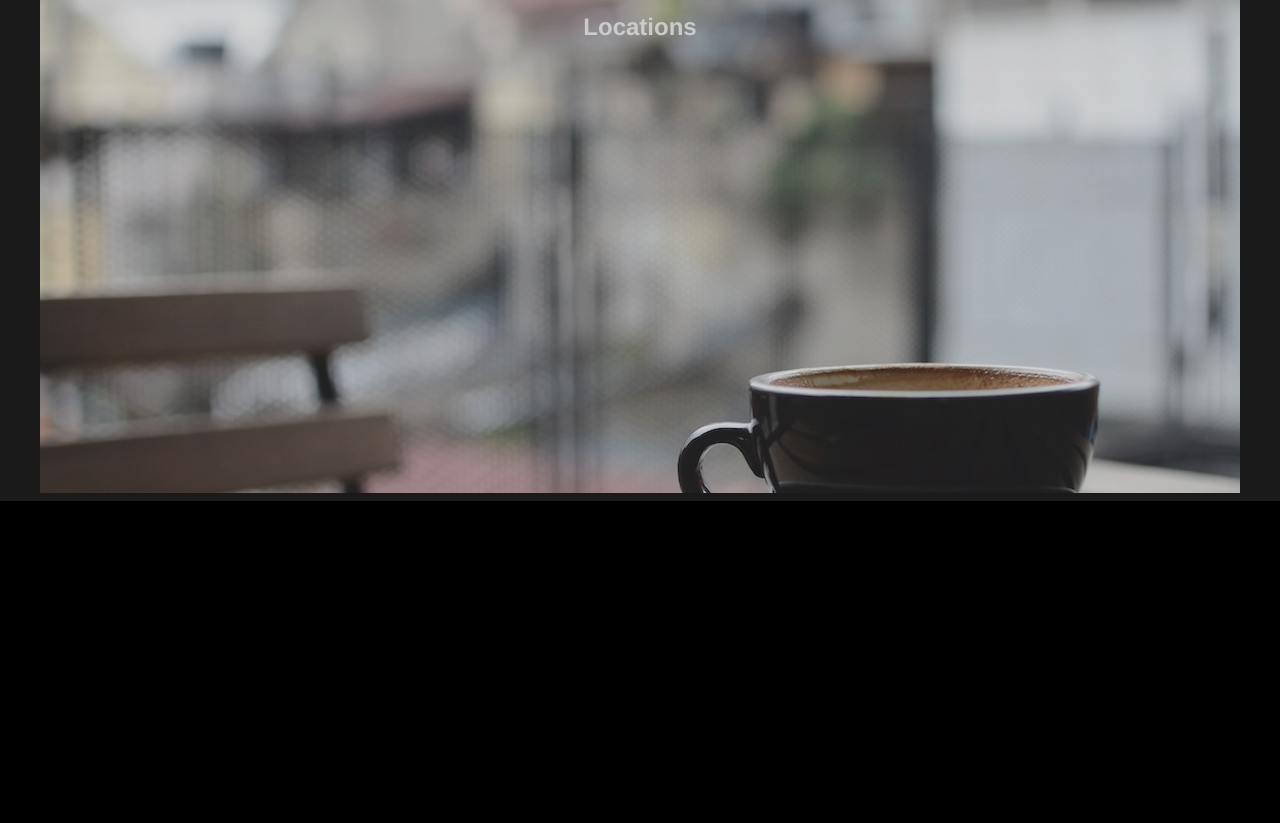
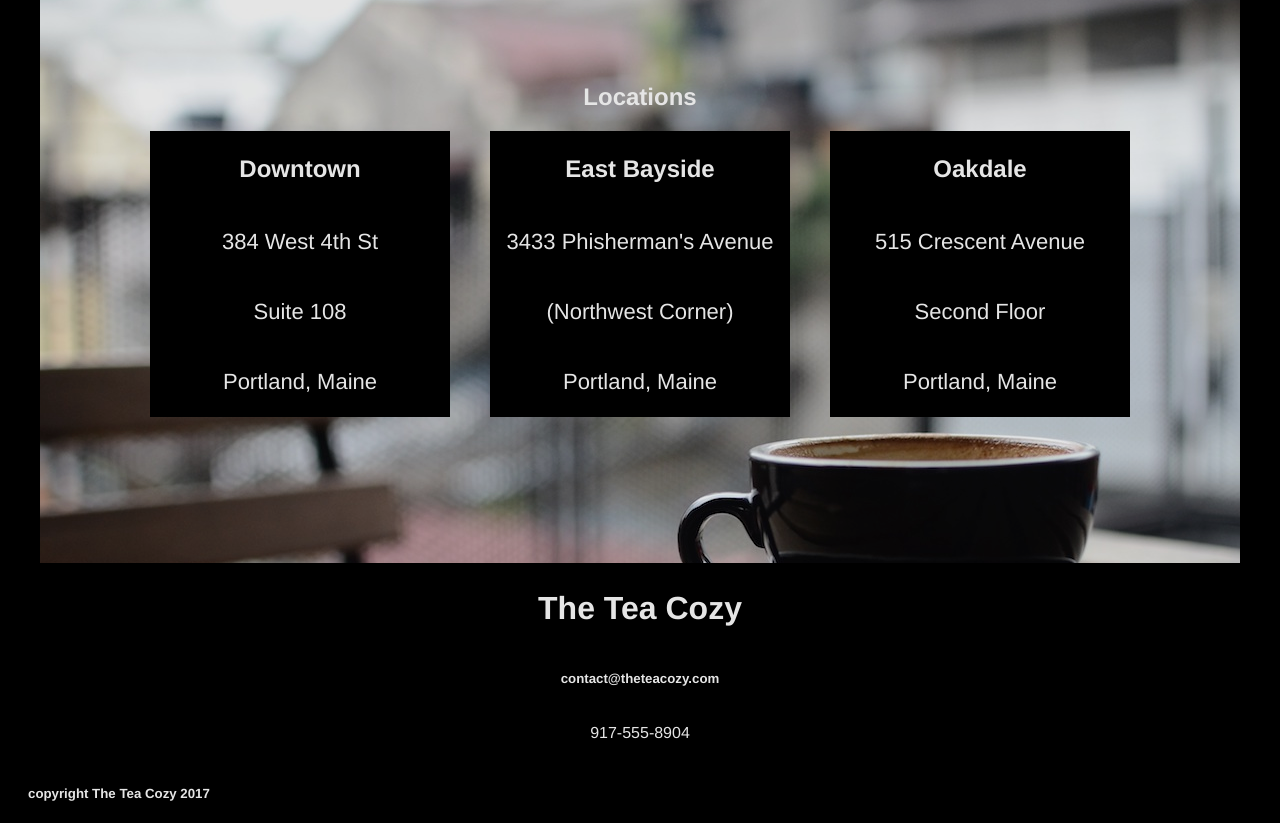
Before and after one commit to super8989/TeaCozy, a plain HTML site: page index.html in a window 1280 px wide. Shown: the part 1520-2343 px from the top of the page. Before the commit the page ends 2021 px from the top, so only its background shows below. Drawn offline with Linux system fonts and the light colour scheme.

Commit message:
completed project

```diff
--- a/index.html
+++ b/index.html
@@ -56,19 +56,39 @@
 <!-- locations -->
     <div id="locations">
       <h2>Locations</h2>
-
-
+        <div class="storelocation">
+          <div class="store">
+            <h3>Downtown</h3>
+            <p>384 West 4th St</p>
+            <p>Suite 108</p>
+            <p>Portland, Maine</p>
+          </div>
+          <div class="store">
+            <h3>East Bayside</h3>
+            <p>3433 Phisherman's Avenue</p>
+            <p>(Northwest Corner)</p>
+            <p>Portland, Maine</p>
+          </div>
+          <div class="store">
+            <h3>Oakdale</h3>
+            <p>515 Crescent Avenue</p>
+            <p>Second Floor</p>
+            <p>Portland, Maine</p>
+          </div>
+        </div>
     </div>
 
 <!-- contact -->
     <div id="contact">
-
+      <h1>The Tea Cozy</h1>
+      <h5>contact@theteacozy.com</h5>
+      <p>917-555-8904</p>
     </div>
 
 <!-- Footer -->
     <footer>
       <div id="footer">
-
+        <h5>copyright The Tea Cozy 2017</h5>
       </div>
     </footer>
 
--- a/resources/style.css
+++ b/resources/style.css
@@ -1,4 +1,4 @@
-* {
+body {
   background-color: black;
   font-family: helvetica;
   opacity: 0.9;
@@ -50,6 +50,7 @@ header nav a {
 .missionstatement {
   width: 100%;
   margin: auto;
+  background-color: black;
 }
 
 /* Tea of the Month */
@@ -88,10 +89,53 @@ header nav a {
   width: 1200px;
   margin: auto;
   padding-top: 70px;
+  margin-top: 70px;
 }
 
 #locations h2 {
   background-color: transparent;
   text-align: center;
+}
 
+/* Store location */
+
+.storelocation {
+  display: flex;
+  flex-wrap: flex;
+  justify-content: center;
 }
+
+.store {
+  width: 300px;
+  opacity: 1;
+  background-color: black;
+  display: flex;
+  flex-direction: column;
+  text-align: center;
+  margin: 0 20px;
+}
+
+.store p {
+  font-size: 22px;
+}
+
+.store h3 {
+  font-weight: bold;
+  font-size: 1.5em;
+}
+
+/* Contact */
+#contact {
+  display: flex;
+  height: 200px;
+  flex-direction: column;
+  justify-content: center;
+  text-align: center;
+  margin-bottom: 20px;
+}
+
+/* Footer */
+#footer h5 {
+  margin-left: 20px;
+  text-align: left;
+}
```
